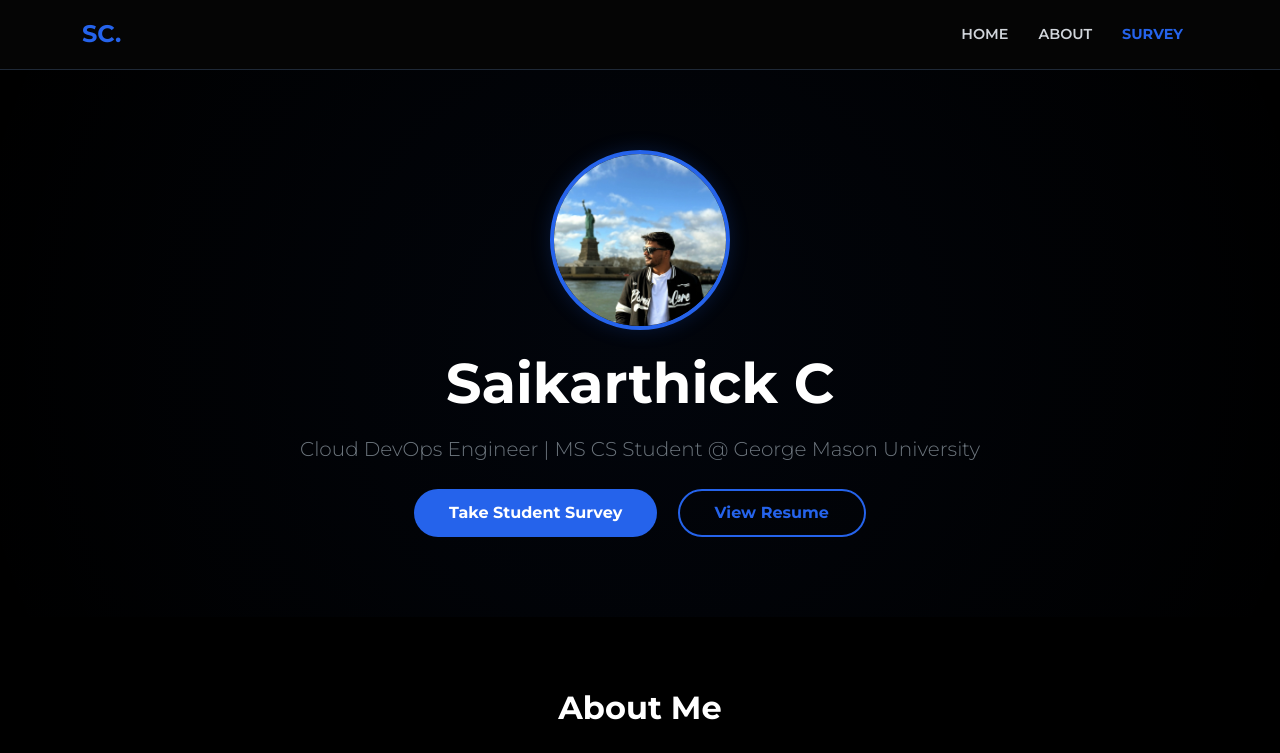
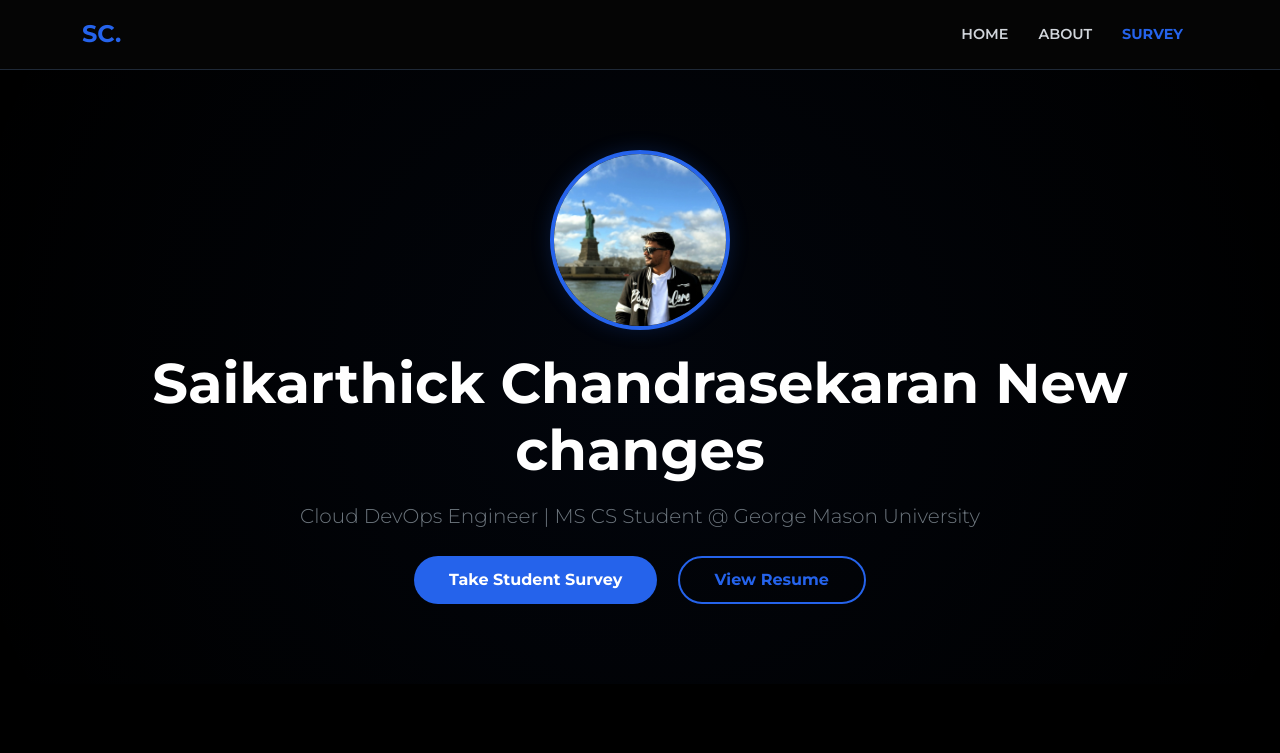
Before and after one commit to Saikarthick11/645-A2, a plain HTML site: page index.html in a window 1280 px wide. Shown: the top 753 px of the page. Drawn offline with nearby package versions, Linux system fonts and the light colour scheme.

Commit message:
new change made index.html

```diff
--- a/index.html
+++ b/index.html
@@ -135,7 +135,7 @@
     <header id="home" class="hero-section">
         <div class="container">
             <img src="profilepic.JPG" alt="Saikarthick C" class="profile-img" onerror="this.src='https://ui-avatars.com/api/?name=Saikarthick+C&background=2563eb&color=fff&size=200'">
-            <h1 class="display-4 fw-bold mb-3">Saikarthick C</h1>
+            <h1 class="display-4 fw-bold mb-3">Saikarthick Chandrasekaran New changes</h1>
             <p class="lead text-secondary mb-4">Cloud DevOps Engineer | MS CS Student @ George Mason University</p>
             <div class="mt-4">
                 <a href="survey.html" class="btn btn-blue me-3">Take Student Survey</a>
```
